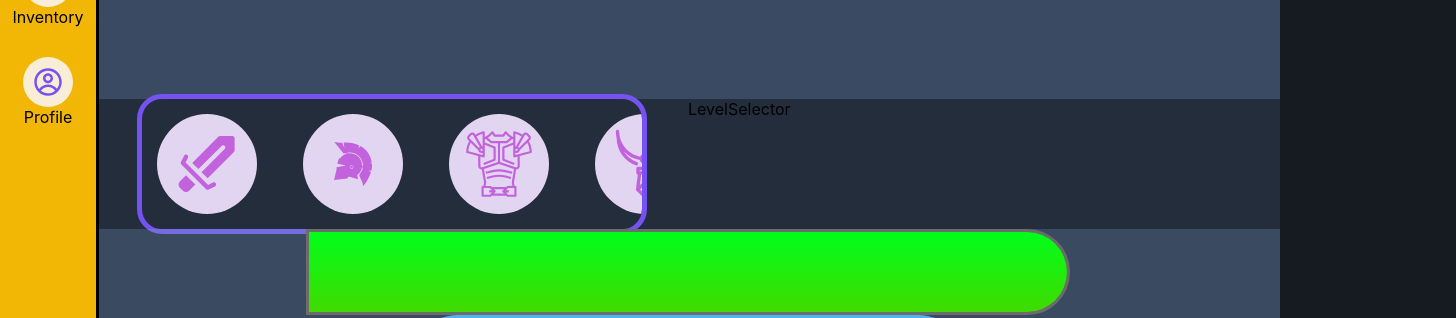
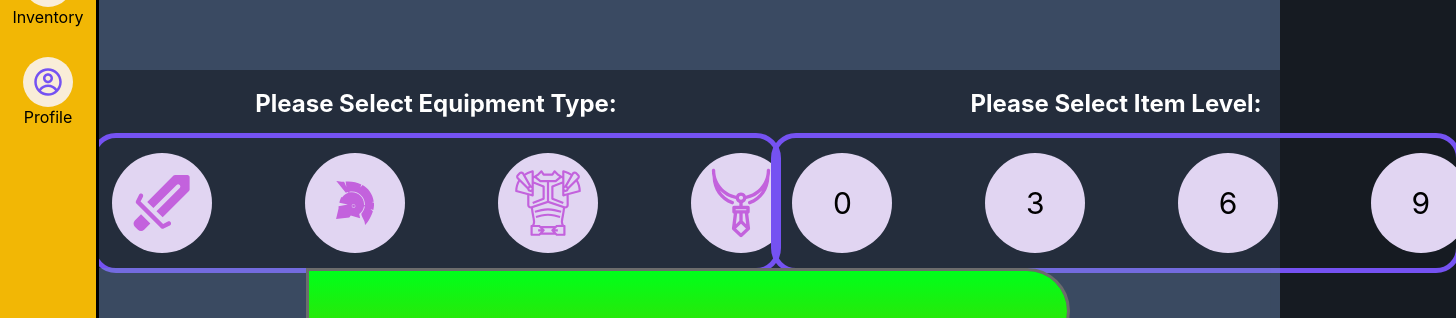
Before and after one commit to lcmalloy/E7, a React (Create React App) app in the folder e7-inventory-app/: page / in a window 1280 px wide. Shown: the part 373-691 px from the top of the page, 1456 px wide, since content can reach past the window. Built offline with nearby package versions, Linux system fonts and the light colour scheme.

Commit message:
removed levelSelector and modified ReelSelector component to handle both features. Added information to static file to render section. Added css style for Reel component

```diff
--- a/e7-inventory-app/src/App.js
+++ b/e7-inventory-app/src/App.js
@@ -3,7 +3,9 @@ import Header from './components/Header/Header.jsx'
 import Navbar from './components/Navbar/Navbar.jsx'
 import Calculator from './components/Calculator/Calculator.jsx'
 import ReelSelector from './components/ReelSelector/ReelSelector.jsx'
-import LevelSelector from './components/LevelSelector/LevelSelector.jsx'
+
+import equipmentTypes from './static/equipment'
+import equipmentLevel from './static/level'
 
 
 const App = () => {
@@ -14,8 +16,8 @@ const App = () => {
       <Navbar/>
       <div className="hero">hero</div>
       <div className="equipment-selector">
-        <ReelSelector />
-        <LevelSelector />
+        <ReelSelector className="equipment-select" types={equipmentTypes}/>
+        <ReelSelector className="item-level-select" types={equipmentLevel}/>
       </div>
       <div className="main">
       <Calculator />
--- a/e7-inventory-app/src/App.scss
+++ b/e7-inventory-app/src/App.scss
@@ -61,6 +61,9 @@ $secondary2: #F2b705;
         @include grid-theme($bg2, black, equipment-selector);
         display: grid;
         grid-template: 1fr/repeat(2, 1fr);
+        grid-template-areas:
+        "equip-type equip-level"
+        ;
       }
       .main {
         @include grid-theme($bg1, black, main);
@@ -82,6 +85,14 @@ $secondary2: #F2b705;
       }
       .horizontal-banner-main {
         display: none;
+      }
+
+      .equipment-select {
+        grid-area: equip-type;
+      }
+
+      .item-level-select {
+        grid-area: equip-level;
       }
     }
   }
--- a/e7-inventory-app/src/components/LevelSelector/LevelSelector.jsx
+++ /dev/null
@@ -1,10 +0,0 @@
-import React from 'react'
-import './LevelSelector.scss'
-
-const LevelSelector = () => {
-  return (
-    <div className="level-select-main">LevelSelector</div>
-  )
-}
-
-export default LevelSelector
--- a/e7-inventory-app/src/components/LevelSelector/LevelSelector.scss
+++ /dev/null
@@ -1,5 +0,0 @@
-
-
-.level-select-main {
-
-}
--- a/e7-inventory-app/src/components/ReelSelector/ReelSelector.jsx
+++ b/e7-inventory-app/src/components/ReelSelector/ReelSelector.jsx
@@ -1,51 +1,29 @@
 import React from 'react'
+import './ReelSelector.scss'
 
+const ReelSelector = (props) => {
 
-import './ReelSelector.scss'
-import weapon from '../../assets/weapon.svg'
-import helmet from '../../assets/helmet.svg'
-import armor from '../../assets/armor.svg'
-import necklace from '../../assets/necklace.svg'
-import earring from '../../assets/earring.svg'
-import boots from '../../assets/boots.svg'
-
-const equipmentTypes = [
-  {
-    name: 'weapon',
-    img: weapon,
-  },
-  {
-    name: 'helmet',
-    img: helmet,
-  },
-  {
-    name: 'armor',
-    img: armor,
-  },
-  {
-    name: 'necklace',
-    img: necklace,
-  },
-  {
-    name: 'earring',
-    img: earring,
-  },
-  {
-    name: 'boots',
-    img: boots,
-  },
-]
-
-const ReelSelector = () => {
-
-  const types = equipmentTypes.map((equipmentType) => (
-    <div className="type-container">
-      <img src={equipmentType.img} alt={equipmentType.name}/>
+  const types = props.types.map((type) => (
+    <div className="type-container" key={type.name}>
+      { type.containsImage && (
+        <img src={type.img} alt={type.name}/>
+    )}
+      {!type.containsImage && (
+      <div className={`level-${type.number}`} > { type.number } </div>
+    )}
     </div>
   ))
   return (
-    <div className="inventory-select-main">
-      {types}
+    <div className="reel-main">
+      { props.types[0].containsImage && (
+        <h2> Please Select Equipment Type:</h2>
+      )}
+      { !props.types[0].containsImage && (
+        <h2>Please Select Item Level:</h2>
+      )}
+      <div className="inventory-select-main">
+        {types}
+      </div>
     </div>
   )
 }
--- a/e7-inventory-app/src/components/ReelSelector/ReelSelector.scss
+++ b/e7-inventory-app/src/components/ReelSelector/ReelSelector.scss
@@ -1,8 +1,18 @@
 @import '../../App.scss';
+
+.reel-main {
+  display: flex;
+  flex-direction: column;
+  align-items: center;
+
+  h2 {
+    color: white;
+  }
+}
 
 .inventory-select-main {
   --gap: 1rem;
-  width: 500px;
+  min-width: 500px;
   height: 130px;
   display: grid;
   grid-auto-flow: column;
@@ -26,18 +36,26 @@
     display: flex;
     justify-content: center;
     align-items: center;
+    transition: background 0.3s ease-in-out, color 0.3s ease;
 
     img {
       height: 70px;
+    }
+
+    div {
+      font-size: 30px;
     }
   }
 
   .type-container:hover {
     background: black;
-
-    img {
+    div {
       color: white;
     }
+  }
+
+  .type-container:active {
+    background: $secondary2;
   }
 }
 
--- /dev/null
+++ b/e7-inventory-app/src/static/equipment.js
@@ -0,0 +1,41 @@
+import weapon from '../assets/weapon.svg'
+import helmet from '../assets/helmet.svg'
+import armor from '../assets/armor.svg'
+import necklace from '../assets/necklace.svg'
+import earring from '../assets/earring.svg'
+import boots from '../assets/boots.svg'
+
+const equipmentTypes = [
+  {
+    name: 'weapon',
+    containsImage: true,
+    img: weapon,
+  },
+  {
+    name: 'helmet',
+    containsImage: true,
+    img: helmet,
+  },
+  {
+    name: 'armor',
+    containsImage: true,
+    img: armor,
+  },
+  {
+    name: 'necklace',
+    containsImage: true,
+    img: necklace,
+  },
+  {
+    name: 'earring',
+    containsImage: true,
+    img: earring,
+  },
+  {
+    name: 'boots',
+    containsImage: true,
+    img: boots,
+  },
+]
+
+export default equipmentTypes
--- /dev/null
+++ b/e7-inventory-app/src/static/level.js
@@ -0,0 +1,34 @@
+const equipmentLevel = [
+  {
+    name: 'level-0',
+    containsImage: false,
+    number: 0,
+  },
+  {
+    name: 'level-3',
+    containsImage: false,
+    number: 3,
+  },
+  {
+    name: 'level-6',
+    containsImage: false,
+    number: 6,
+  },
+  {
+    name: 'level-9',
+    containsImage: false,
+    number: 9,
+  },
+  {
+    name: 'level-12',
+    containsImage: false,
+    number: 12,
+  },
+  {
+    name: 'level-15',
+    containsImage: false,
+    number: 15,
+  },
+]
+
+export default equipmentLevel;
```
